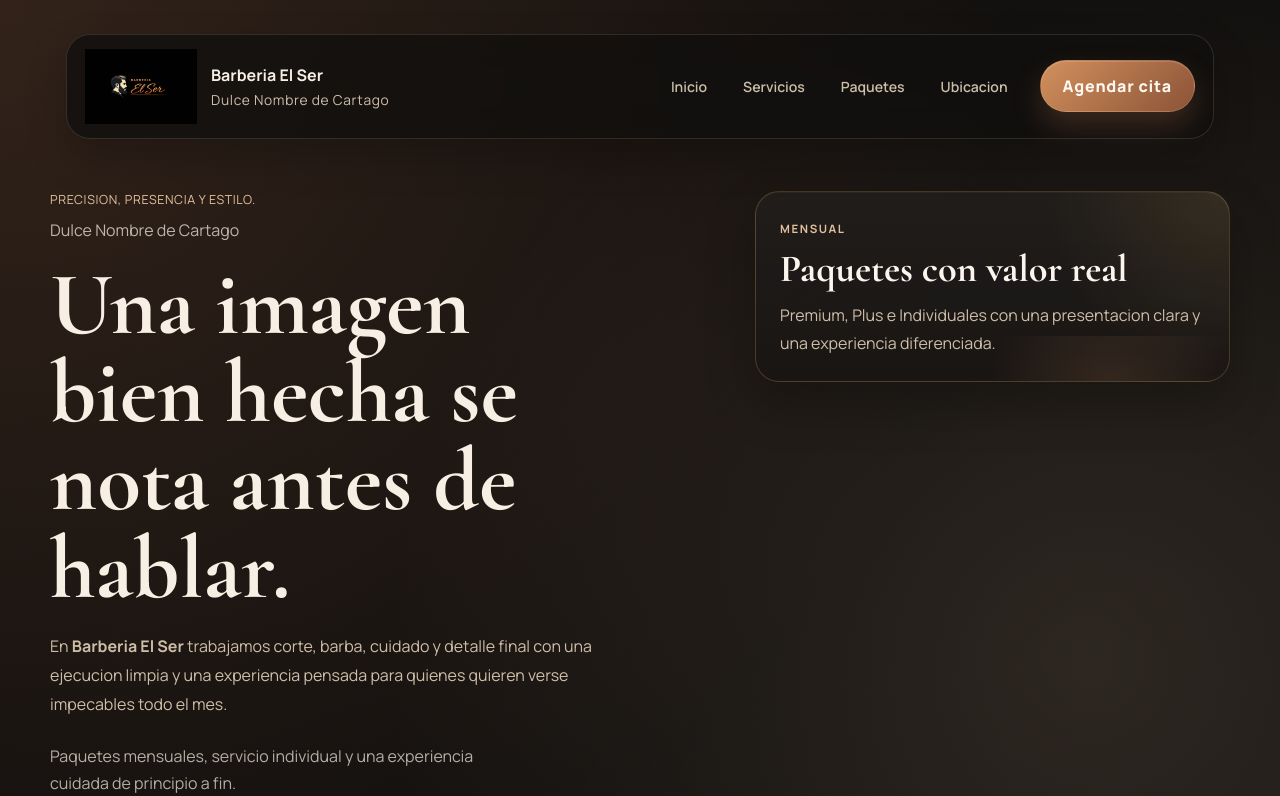
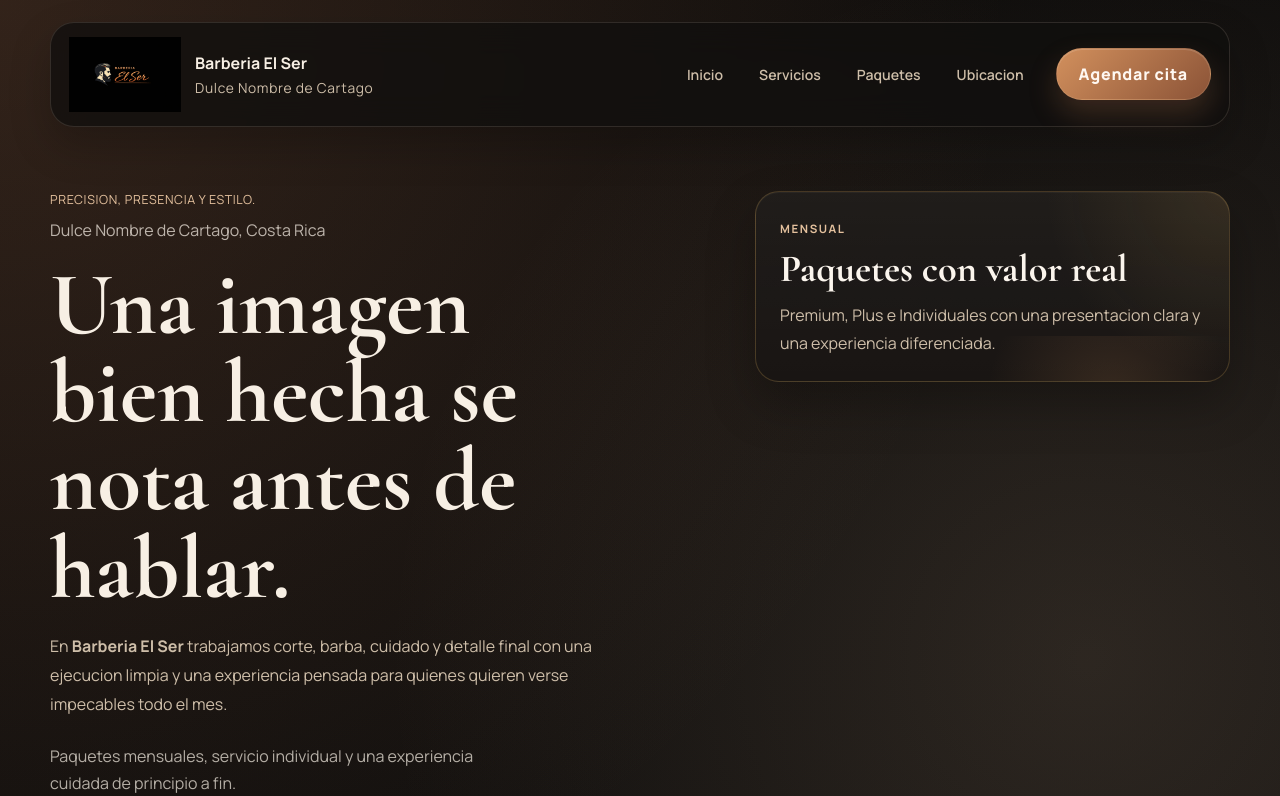
Before and after one commit to alanuza16-dev/gentleman-barber-house, a PHP site: page / in a window 1280 px wide. Shown: the top 796 px of the page. Run offline with PHP 8.4, Linux system fonts and the light colour scheme.

Commit message:
Fix sticky nav scope and show address in hero

```diff
--- a/assets/css/cloudflare-site.css
+++ b/assets/css/cloudflare-site.css
@@ -53,6 +53,7 @@ img {
   padding: 22px 0 96px;
 }
 
+.topbar,
 .hero,
 main {
   width: min(1180px, calc(100% - 32px));
@@ -90,9 +91,6 @@ main {
     box-shadow 220ms ease,
     border-color 220ms ease,
     transform 220ms ease;
-  width: min(1180px, calc(100% - 32px));
-  margin-left: auto;
-  margin-right: auto;
 }
 
 .topbar.is-compact {
--- a/index.html
+++ b/index.html
@@ -28,7 +28,6 @@
 </head>
 <body>
   <div class="site-shell">
-    <header class="hero" id="inicio">
     <nav class="topbar">
       <button class="brand brand-button" type="button" data-target="inicio" aria-label="Ir al inicio">
         <img src="./assets/img/barberia-el-ser-logo.png" alt="Logo Barberia El Ser">
@@ -56,10 +55,11 @@
       </div>
     </nav>
 
+    <header class="hero" id="inicio">
       <section class="hero-grid">
         <div class="hero-copy">
           <p class="eyebrow">Precision, presencia y estilo.</p>
-          <p class="hero-location">Dulce Nombre de Cartago</p>
+          <p class="hero-location">Dulce Nombre de Cartago, Costa Rica</p>
           <h1>Una imagen bien hecha se nota antes de hablar.</h1>
           <p class="lead">
             En <strong>Barberia El Ser</strong> trabajamos corte, barba, cuidado y detalle final con una
```
Lines whose indentation alone changed are shown as unchanged.
